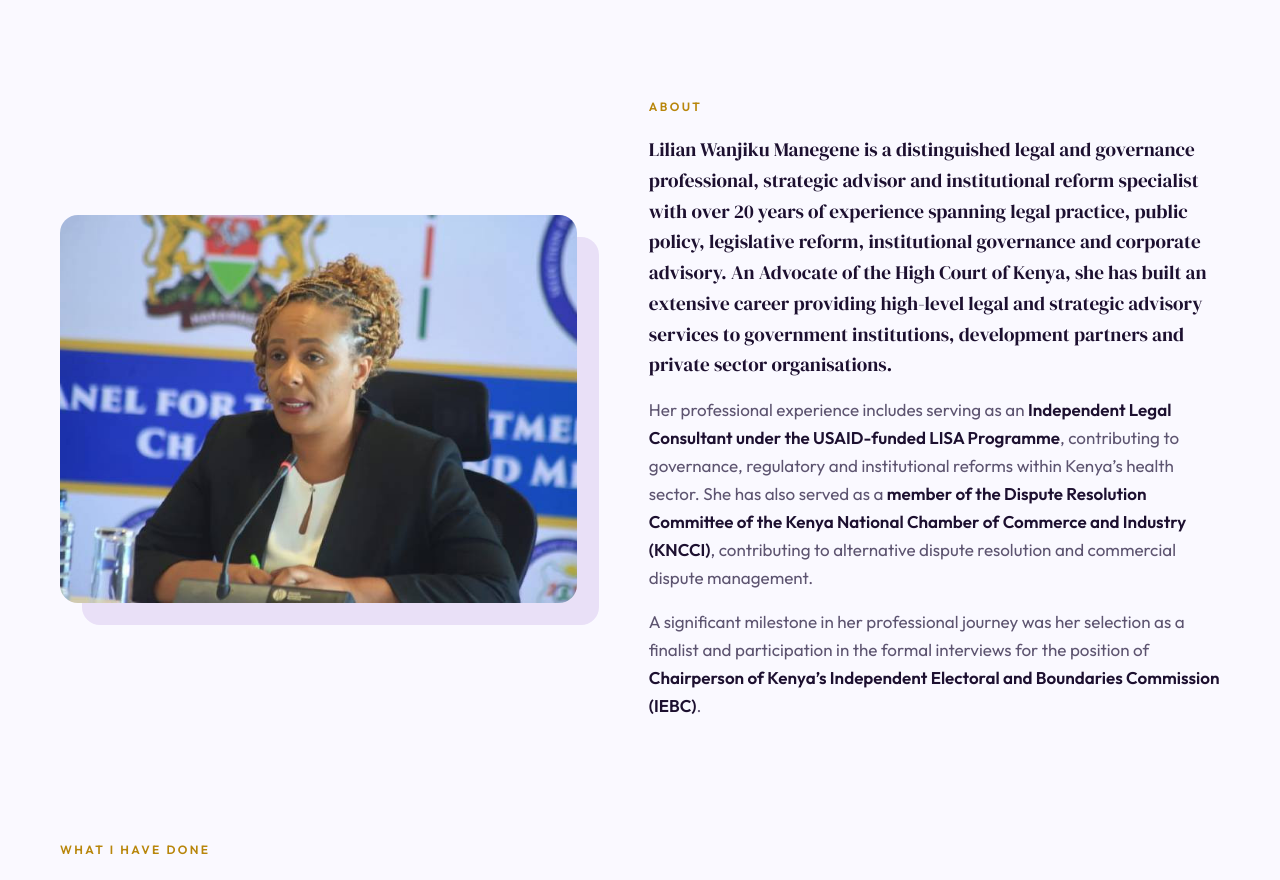
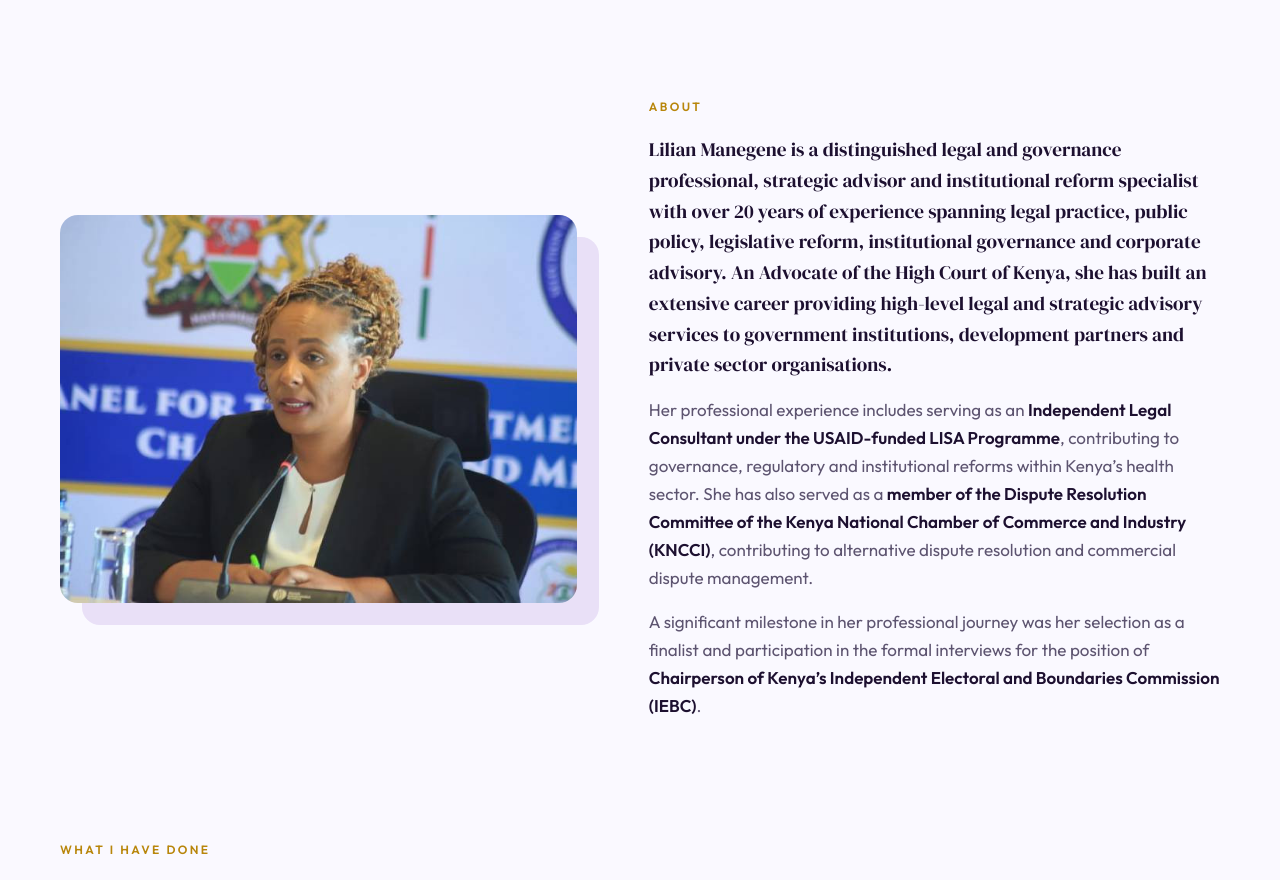
Before and after one commit to SpenceTech-And-Logistics/lilian-spa, a React (Vite) app: page / in a window 1280 px wide. Shown: the part 900-1780 px from the top of the page. Built offline with nearby package versions, Linux system fonts and the light colour scheme.

Commit message:
Remove the name Wanjiku from the site
Co-Authored-By: Claude Sonnet 5.5 <noreply@anthropic.com>
Claude-Session: https://claude.ai/code/session_01Fhr6Rn3nJzeSMBmFwdX43t

```diff
--- a/index.html
+++ b/index.html
@@ -21,7 +21,7 @@
     <title>Lilian Manegene | Advocate &amp; Legal Consultant in Nairobi</title>
     <meta
       name="description"
-      content="Lilian Wanjiku Manegene is a Nairobi advocate and consultant in health policy and legislation, dispute resolution, mediation, compliance and legislative drafting."
+      content="Lilian Manegene is a Nairobi advocate and consultant in health policy and legislation, dispute resolution, mediation, compliance and legislative drafting."
     />
     <!-- seo:end -->
   </head>
--- a/src/data/profile.js
+++ b/src/data/profile.js
@@ -9,7 +9,6 @@ import {
 
 export const PROFILE = {
   name: "Lilian Manegene",
-  tagline: "Wanjiku for Wanjiku",
   heroText:
     "Advocate. Consultant. Dispute Resolution Advisor. Mediator. Arbitrator. Lobbyist. Negotiator. Compliance Expert. Legislative Drafter.",
 };
--- a/src/sections/About.jsx
+++ b/src/sections/About.jsx
@@ -10,7 +10,7 @@ function About() {
         <div className="who-img rv">
           <img
             src={profile}
-            alt="Lilian Wanjiku Manegene"
+            alt="Lilian Manegene"
             loading="lazy"
             onError={(e) => {
               e.currentTarget.onerror = null;
@@ -21,7 +21,7 @@ function About() {
         <div className="who-tx rv">
           <p className="eyebrow">About</p>
           <p className="lead">
-            Lilian Wanjiku Manegene is a distinguished legal and governance professional, strategic advisor and
+            Lilian Manegene is a distinguished legal and governance professional, strategic advisor and
             institutional reform specialist with over 20 years of experience spanning legal practice, public policy,
             legislative reform, institutional governance and corporate advisory. An Advocate of the High Court of
             Kenya, she has built an extensive career providing high-level legal and strategic advisory services to
--- a/src/sections/Hero.jsx
+++ b/src/sections/Hero.jsx
@@ -34,7 +34,7 @@ function Hero() {
           <div className="arch">
             <img
               src={portrait}
-              alt="Portrait of Lilian Wanjiku Manegene, advocate and consultant"
+              alt="Portrait of Lilian Manegene, advocate and consultant"
               width="1080"
               height="1009"
               fetchPriority="high"
--- a/src/seo/site.js
+++ b/src/seo/site.js
@@ -4,11 +4,11 @@
 
 export const SITE = {
   name: "Lilian Manegene",
-  legalName: "Lilian Wanjiku Manegene",
+  legalName: "Lilian Manegene",
   jobTitle: "Advocate",
   title: "Lilian Manegene | Advocate & Legal Consultant in Nairobi",
   description:
-    "Lilian Wanjiku Manegene is a Nairobi advocate and consultant in health policy and legislation, dispute resolution, mediation, compliance and legislative drafting.",
+    "Lilian Manegene is a Nairobi advocate and consultant in health policy and legislation, dispute resolution, mediation, compliance and legislative drafting.",
   image: "/og-image.jpg",
   imageAlt: "Lilian Manegene, advocate and consultant",
   email: "manegenel@gmail.com",
```
